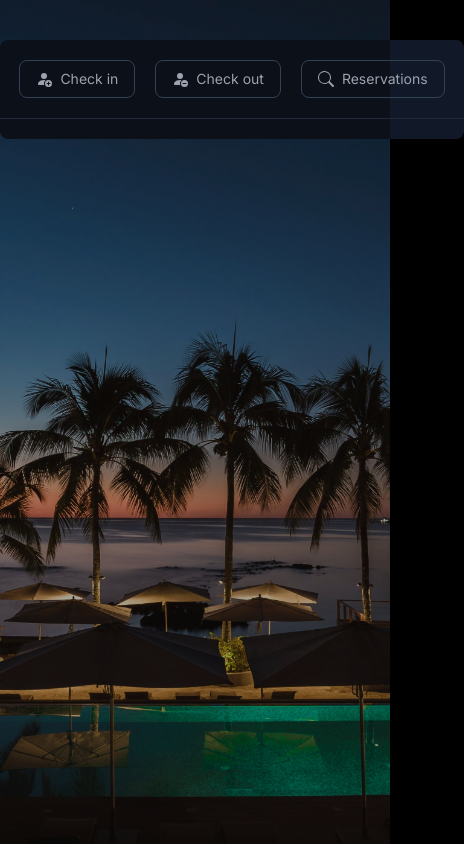
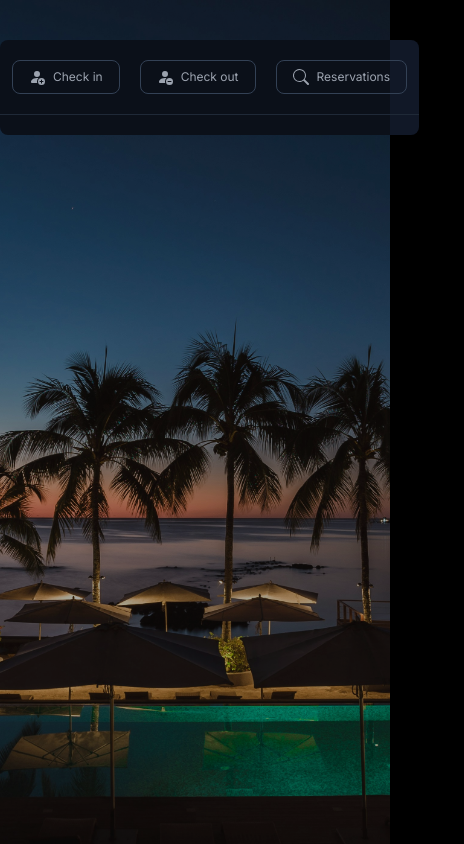
Before and after one commit to jabberdoey/hotel-reservations-frontend, a Next.js app: page / in a window 390 px wide. Shown: the whole page, 464 px wide, since content can reach past the window. Built offline with nearby package versions, Linux system fonts and the light colour scheme.

Commit message:
feat: finish responsive styling

```diff
--- a/components/check-in/check-in.tsx
+++ b/components/check-in/check-in.tsx
@@ -29,9 +29,9 @@ export default function CheckIn({
   const availableRooms = reservations.filter(reservation => reservation.status === "Available");
   if (availableRooms.length === 0) {
     return (
-      <div className="font-bold text-2xl text-center mt-10">
-        <p>There are no rooms available right now.</p>
-        <p>Please try again at a later time.</p>
+      <div className="text-center mt-5 text-slate-400">
+        <p className="font-bold text-xl mb-5">There are no rooms available right now.</p>
+        <p className="text-sm mb-5">Please try again at a later time.</p>
       </div>
     );
   }
--- a/components/layout/layout.tsx
+++ b/components/layout/layout.tsx
@@ -34,7 +34,7 @@ export default function Layout({
 
   return (
     <div className="flex flex-row w-screen h-screen bg-[url('/background.jpg')] bg-bottom bg-cover relative">
-      <div className="container mx-auto mt-10 mb-auto text-center bg-gray-900 p-5 rounded-lg w-auto min-w-[464px]">
+      <div className="container mx-auto mt-10 mb-auto text-center bg-gray-900 p-5 rounded-lg w-auto text-sm sm:text-base min-w-[419px] sm:min-w-[464px]">
         <div className="relative z-10">
           <div className="border-b-[1px] border-gray-800 pb-5 -mx-5">
             <ul className="flex flex-row gap-5 items-center justify-center">
@@ -42,7 +42,7 @@ export default function Layout({
                 const linkProps = {
                   href: link.url,
                   className: clsx(
-                    "flex flex-row items-center justify-center py-2 px-4 gap-2 rounded-lg text-sm",
+                    "flex flex-row items-center justify-center py-2 px-4 gap-2 rounded-lg text-xs sm:text-sm",
                     pathname === link.url
                       ? "border border-indigo-700 bg-indigo-700 text-white"
                       : "text-gray-400 border border-slate-700 hover:bg-gray-700 hover:border-gray-700 hover:text-white",
```
